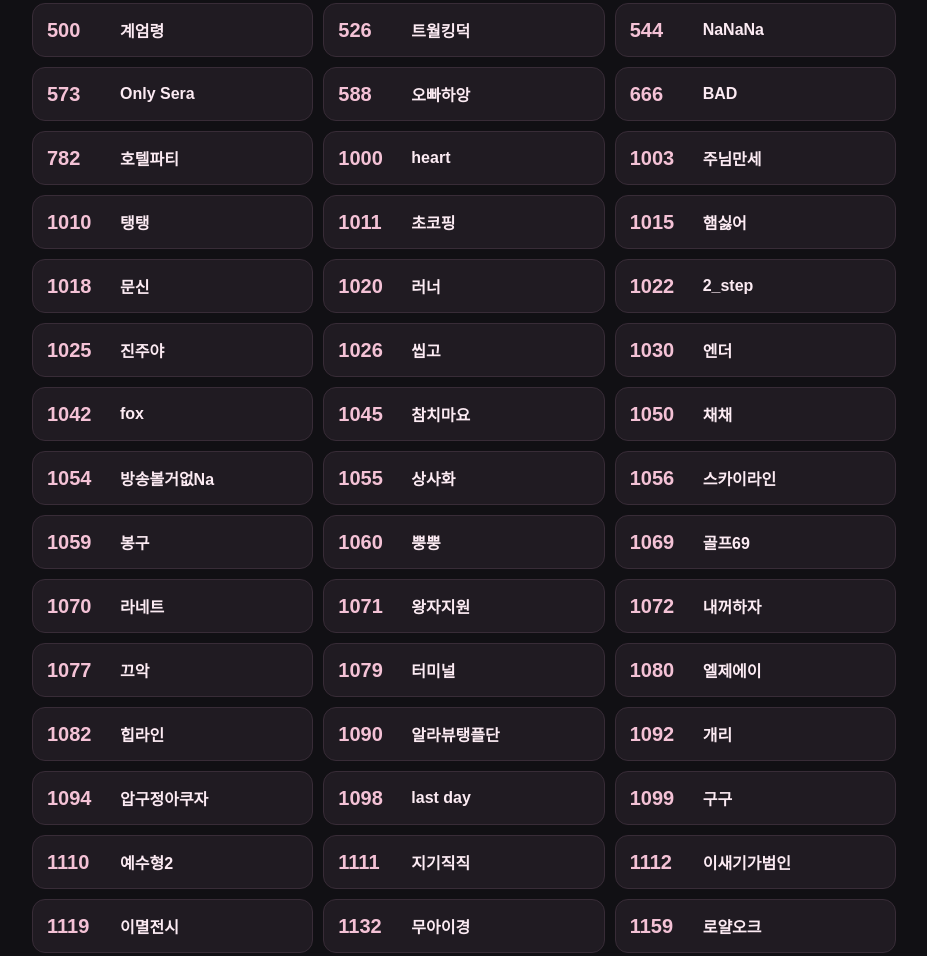
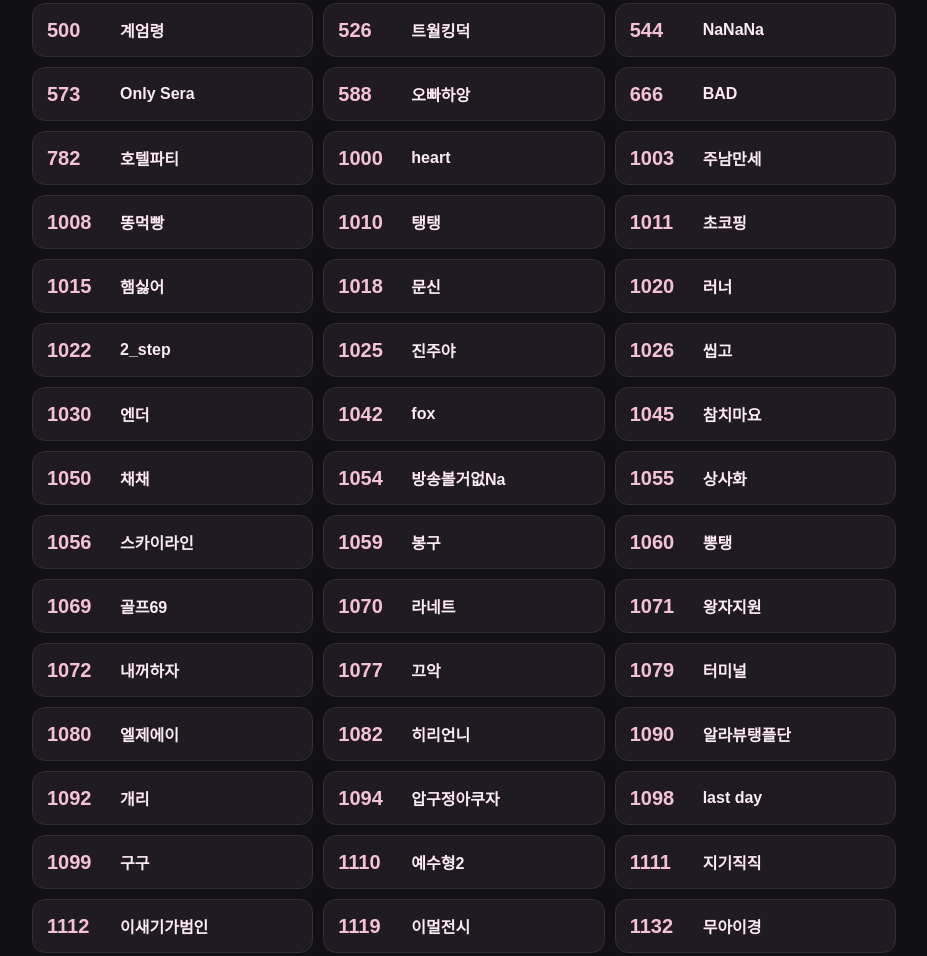
Before and after one commit to p9mzynky2m-cpu/miotang-sig, a plain HTML site: page index.html in a window 1280 px wide. Shown: the part 1207-2163 px from the top of the page, without its empty margins (176-1103 px from the left). Drawn offline with Linux system fonts and the light colour scheme.

Commit message:
index.html 업데이트

```diff
--- a/index.html
+++ b/index.html
@@ -46,7 +46,8 @@ const raw=`100|탱하
 666|BAD
 782|호텔파티
 1000|heart
-1003|주님만세
+1003|주남만세
+1008|똥먹빵
 1010|탱탱
 1011|초코핑
 1015|햄싫어
@@ -63,7 +64,7 @@ const raw=`100|탱하
 1055|상사화
 1056|스카이라인
 1059|봉구
-1060|뿡뿡
+1060|뽕탱
 1069|골프69
 1070|라네트
 1071|왕자지원
@@ -71,7 +72,7 @@ const raw=`100|탱하
 1077|끄악
 1079|터미널
 1080|엘제에이
-1082|힙라인
+1082|히리언니
 1090|알라뷰탱플단
 1092|개리
 1094|압구정아쿠자
@@ -79,7 +80,7 @@ const raw=`100|탱하
 1099|구구
 1111|지기직직
 1112|이새기가범인
-1119|이멸전시
+1119|이멀전시
 1110|예수형2
 1132|무아이경
 1159|로얄오크
@@ -89,7 +90,7 @@ const raw=`100|탱하
 1200|취팔형2
 1210|only tang
 1222|마티니
-1233|알스미
+1233|왈스미
 1234|신입
 1248|love me
 1250|미오탱
```
